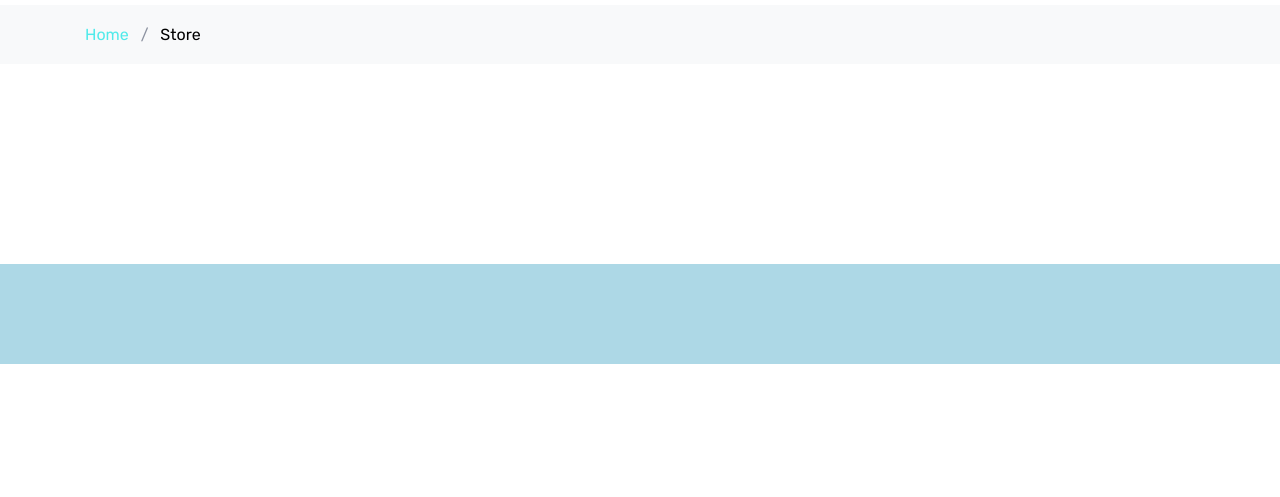
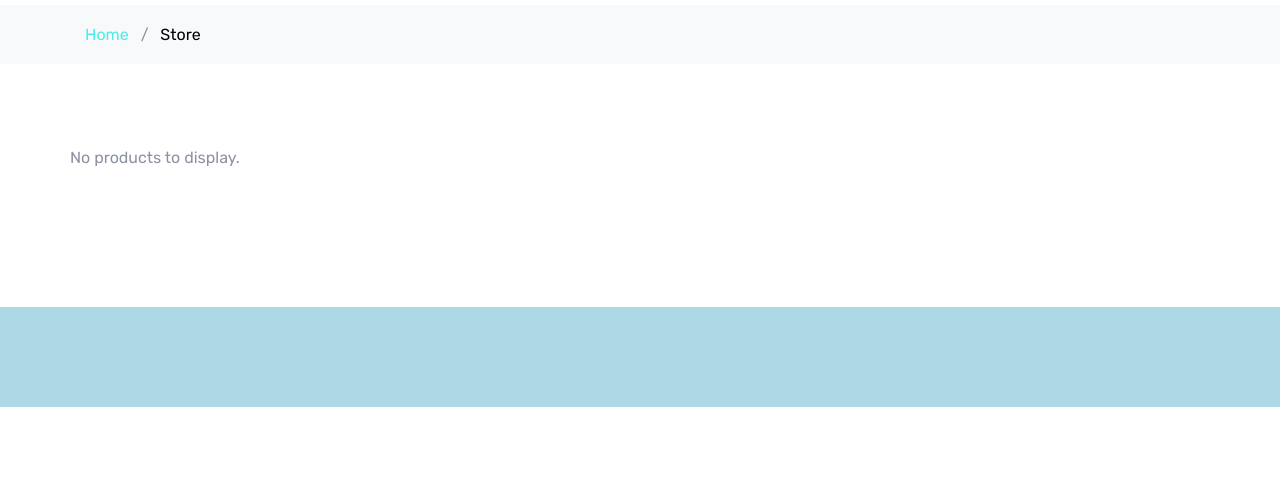
Before and after one commit to Deepthii27/Mediquick, a plain HTML site: page frontend/shop.html in a window 1280 px wide. Shown: the part 77-574 px from the top of the page. Drawn offline with Linux system fonts and the light colour scheme; the site is published under a folder, as on GitHub Pages, so addresses that start at the root find nothing; no server answers; files whose address does not match are found by name.

Commit message:
minor change

```diff
--- a/frontend/shop.html
+++ b/frontend/shop.html
@@ -24,7 +24,7 @@
     <link rel="stylesheet" href="css/aos.css" />
     <link rel="stylesheet" href="css/style.css" />
 
-    <script defer async type="module" src="/frontend/js/shop.js"></script>
+    <script defer async type="module" src="./js/shop.js"></script>
 
     <!-- Modal and Toast Styles -->
     <style type="text/css">
```
